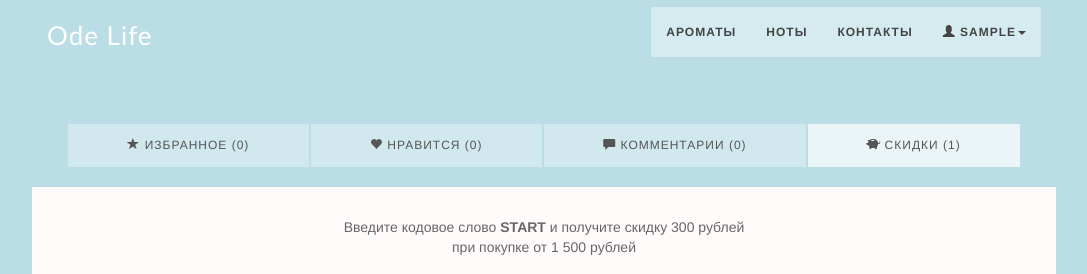
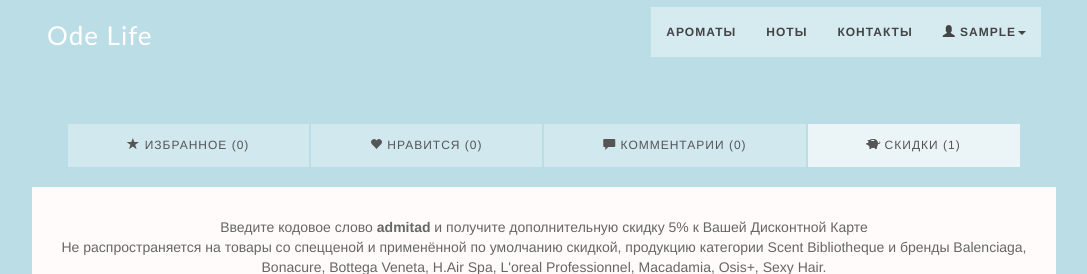
Before and after one commit to ielanta/odelife, a Django app: page /accounts/me/promo/ in a window 1280 px wide. Shown: the top 274 px of the page, without its empty margins (96-1183 px from the left). Run offline with Django 3.2, Linux system fonts and the light colour scheme; the visitor is signed in with stand-in values (Sample User, id 1); data comes from the database, SQL or seed files in the repository; data that the repository does not hold is empty; some libraries are stand-ins or nearby versions.

Commit message:
New partner program

```diff
--- a/accounts/templates/profile/profile_promo.html
+++ b/accounts/templates/profile/profile_promo.html
@@ -9,12 +9,12 @@
             {% include "profile/profile_menu.html" %}
             <div class="row profile-box aroma-panel">
                 <div class="center-text">
-                    <div>Введите кодовое слово <b>START</b> и получите скидку 300 рублей</div>
-                    <div>при покупке от 1 500 рублей</div>
+                    <div>Введите кодовое слово <b>admitad</b> и получите дополнительную скидку 5% к Вашей Дисконтной Карте</div>
+                    <div>Не распространяется на товары со спецценой и применённой по умолчанию скидкой, продукцию категории Scent Bibliotheque и бренды Balenciaga, Bonacure, Bottega Veneta, H.Air Spa, L'oreal Professionnel, Macadamia, Osis+, Sexy Hair.</div>
                     <p></p>
-                    <!-- admitad.banner: cv44yxum29778b031be5bd98ca540e 1st-original.ru -->
-                    <a target="_blank" rel="nofollow" href="https://ad.admitad.com/g/cv44yxum29778b031be5bd98ca540e/?i=4"><img width="300" height="250" border="0" src="https://ad.admitad.com/b/cv44yxum29778b031be5bd98ca540e/" alt="1st-original.ru"/></a>
-                    <!-- /admitad.banner -->
+                    <!-- admitad.banner: 8x40kygxc0778b031be529547bf01b Л'Этуаль -->
+<a target="_blank" rel="nofollow" href="https://pafutos.com/g/8x40kygxc0778b031be529547bf01b/?i=4"><img width="728" height="90" border="0" src="https://ad.admitad.com/b/8x40kygxc0778b031be529547bf01b/" alt="Л&#39;Этуаль"/></a>
+<!-- /admitad.banner -->
                 </div>
             </div>
         </div>
--- a/accounts/templates/registration/login.html
+++ b/accounts/templates/registration/login.html
@@ -33,7 +33,7 @@
     <div>
         <i class="glyphicon glyphicon-gift"></i>
         Зарегистрируйся сейчас и получи код на скидку от нашего партнера
-        <b><a target="_blank" rel="nofollow" href="https://ad.admitad.com/g/vvkga2ueqj778b031be5bd98ca540e/">1st-original.ru</a></b>
+        <b><a target="_blank" rel="nofollow" href="https://pafutos.com/g/df78170859778b031be529547bf01b/">Л'Этуаль</a></b>
         в своем личном кабинете
     </div>
 
--- a/main/templates/layout.html
+++ b/main/templates/layout.html
@@ -8,6 +8,7 @@
         <meta name="application-name" content="OdeLife">
     	<meta name="description" content="{% block description %}{% endblock %}">
         <meta name="keywords" content="{% block keywords %}{% endblock %}" />
+        <!-- TradeDoubler site verification 2987447 -->
         <title>{% block title %}{% endblock %}</title>
         <meta name="verify-admitad" content="778b031be5" />
 	{% endblock %}
```
Also changed, not shown: aroma/serializers.py (+5 -5 lines).
